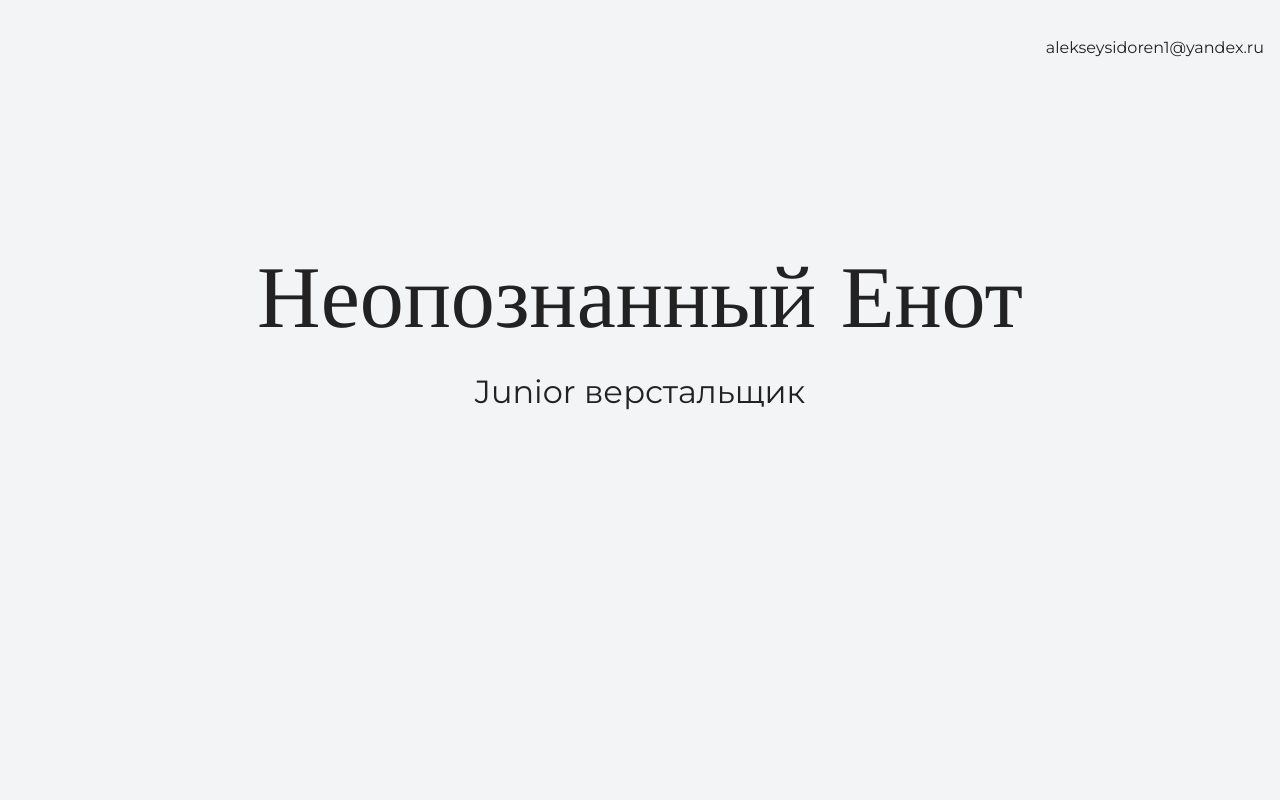
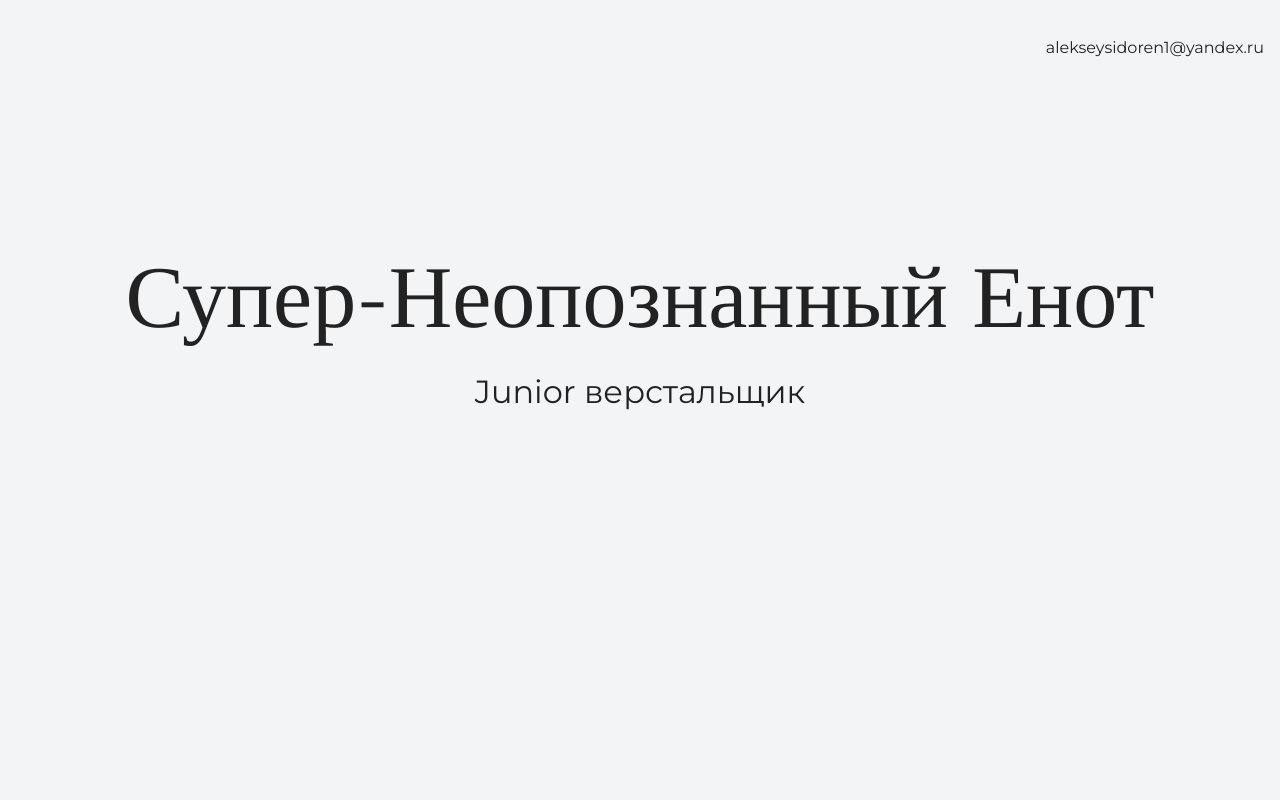
Before and after one commit to ZloyKocha/my-portfolio, a plain HTML site: page index.html in a window 1280 px wide. Shown: the top 800 px of the page. Drawn offline with nearby package versions, Linux system fonts and the light colour scheme.

Commit message:
Меняет текст на главной странице

```diff
--- a/index.html
+++ b/index.html
@@ -16,7 +16,7 @@
 
     <section class="hero-image">
       <div class="container">
-      <h1 class="heading">Неопознанный Енот</h1>
+      <h1 class="heading">Супер-Неопознанный Енот</h1>
       <p>Junior верстальщик</p>
       </div>
     </section>
```
